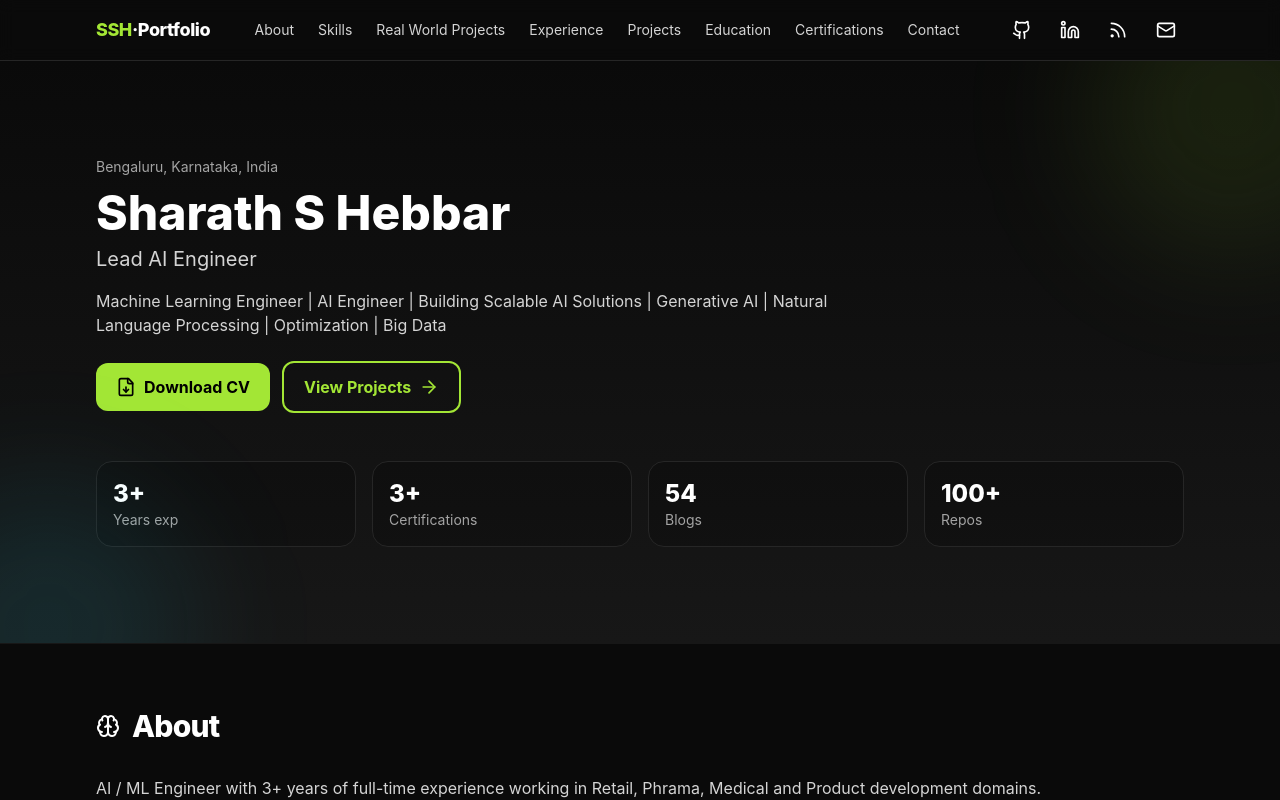
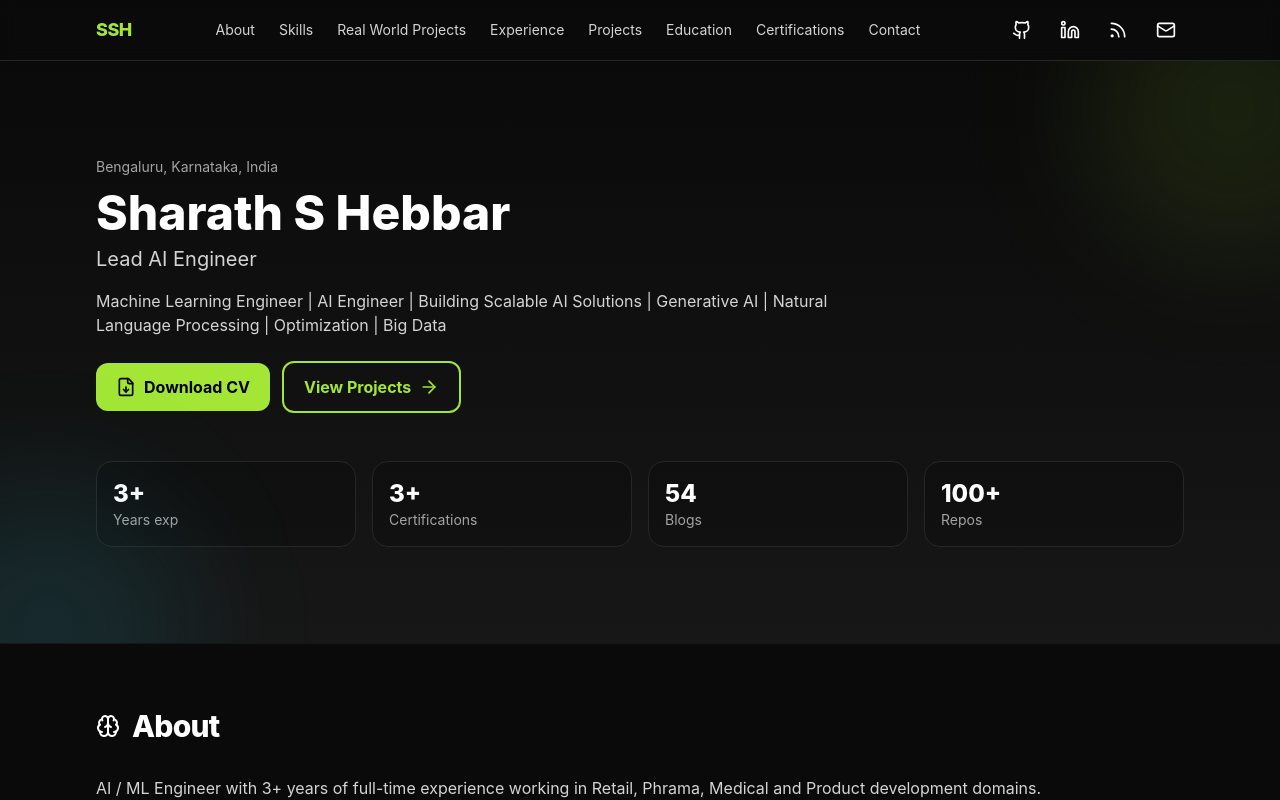
Before and after one commit to SharathHebbar/my-portfolio, a React (Create React App) app: page / in a window 1280 px wide. Shown: the top 800 px of the page. Built offline with nearby package versions, Linux system fonts and the light colour scheme.

Commit message:
Updated Portfolio

```diff
--- a/src/components/Nav.js
+++ b/src/components/Nav.js
@@ -19,12 +19,11 @@ export default function Nav() {
   return (
     <div className="sticky top-0 z-50 backdrop-blur bg-neutral-950/60 border-b border-neutral-800">
       <nav className="max-w-6xl mx-auto px-6 sm:px-8 py-3 flex items-center justify-between">
-        {/* Logo */}
+
         <a href="#" className="font-extrabold tracking-tight text-lg">
-          <span className="text-lime-400">SSH</span>·<span>Portfolio</span>
+          <span className="text-lime-400">SSH</span>
         </a>
 
-        {/* Desktop Menu */}
         <div className="hidden md:flex items-center gap-6 text-sm">
           {items.map((it) => (
             <a
@@ -37,7 +36,6 @@ export default function Nav() {
           ))}
         </div>
 
-        {/* Desktop Social Icons */}
         <div className="hidden md:flex items-center gap-3">
           <a
             href={ME.github}
@@ -71,7 +69,6 @@ export default function Nav() {
           </a>
         </div>
 
-        {/* Hamburger Button (Mobile Only) */}
         <button
           className="md:hidden p-2 rounded-lg hover:bg-neutral-900"
           onClick={() => setIsOpen(!isOpen)}
```
